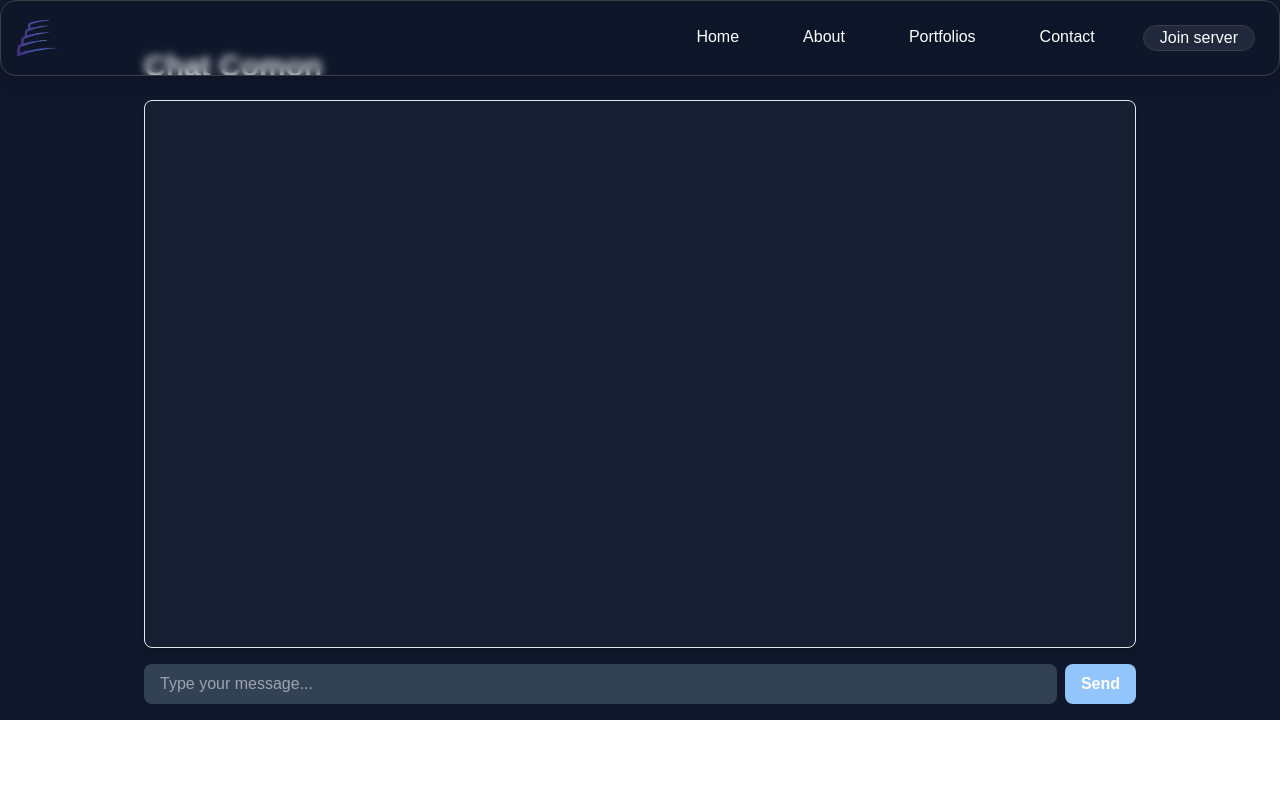
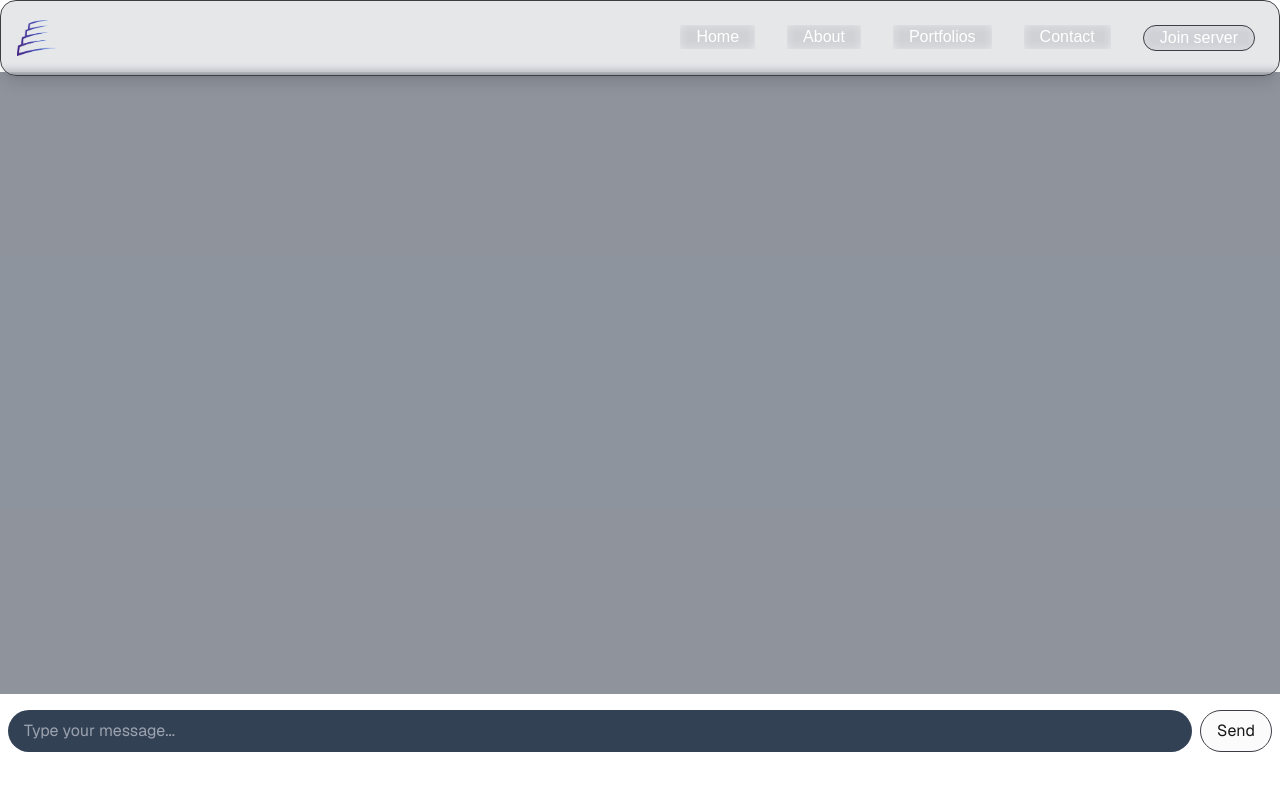
Before and after one commit to Comon-tech/comon-website, a Next.js app: page /activa in a window 1280 px wide. Shown: the top 790 px of the page. Built offline with nearby package versions, Linux system fonts and the light colour scheme.

Commit message:
fix activa style

```diff
--- a/app/activa/page.tsx
+++ b/app/activa/page.tsx
@@ -44,20 +44,20 @@ const Chat: React.FC = () => {
   }, [messages]);
 
   return (
-    <div className="w-full h-full flex flex-col items-center justify-center bg-slate-900 text-white">
-    <div className="max-w-5xl w-full mx-auto p-4 pt-12 flex flex-col h-[90vh]">
-      <header className="flex items-center justify-between mb-4">
+    <div className="w-full h-full flex flex-col items-center justify-center text- pt-8 font-[family-name:var(--font-geist-sans)]">
+    <div className=" w-full mx-auto pt-10 flex flex-col h-[90vh]">
+      {/* <header className="flex items-center justify-between mb-4">
         <h1 className="text-3xl font-bold">Chat Comon</h1>
-      </header>
-      <main className="flex-grow overflow-auto border rounded-lg shadow-md bg-slate-800/50 relative p-2">
+      </header> */}
+      <main className="flex-grow overflow-auto bg-slate-800/50 relative p-2">
       <div ref={chatWindowRef} className="space-y-4 p-4">
         {messages.map((message, index) => (
               <div
                 key={index}
                 className={`max-w-sm w-auto rounded-lg p-2 break-words ${
                   message.sender === "user"
-                    ? "bg-blue-500 text-white ml-auto"
-                    : "bg-gray-700 text-white mr-auto"
+                    ? "rounded-3xl border border-[#3c3e44] px-4 bg-gray-300 bg-clip-padding backdrop-filter backdrop-blur-sm bg-opacity-10 text-white ml-auto"
+                    : "px-4"
                 }`}
               >
             {message.text}
@@ -65,7 +65,7 @@ const Chat: React.FC = () => {
         ))}
       </div>
           </main>
-          <footer className="mt-4 flex space-x-2">
+          <footer className="mt-4 flex space-x-2 px-2">
         <input
           type="text"
           value={input}
@@ -76,11 +76,11 @@ const Chat: React.FC = () => {
               sendMessage();
             }
           }}
-            className="flex-grow px-4 py-2 rounded-lg bg-slate-700 text-white focus:outline-none"
+            className="flex-grow px-4 py-2 rounded-3xl bg-slate-700 text-white focus:outline-none"
         />
           <button
             onClick={sendMessage}
-            className="px-4 py-2 rounded-lg bg-blue-500 text-white font-semibold disabled:bg-blue-300"
+            className="p-2 text-center rounded-3xl border border-[#3c3e44] px-4 bg-gray-300 bg-clip-padding backdrop-filter backdrop-blur-sm bg-opacity-10"
             disabled={input.trim().length === 0 || input.length > 200}
           >
             Send
--- a/app/api/activa/route.ts
+++ b/app/api/activa/route.ts
@@ -2,8 +2,8 @@
 // Suggested code may be subject to a license. Learn more: ~LicenseLog:2930889970.
 import { NextRequest, NextResponse } from 'next/server';
 import { GoogleGenerativeAI } from '@google/generative-ai';
-const base_url = process.env.NEXT_PUBLIC_BASE_URL;
-const guild_id = process.env.NEXT_PUBLIC_GUILD_ID;
+// const base_url = process.env.NEXT_PUBLIC_BASE_URL;
+// const guild_id = process.env.NEXT_PUBLIC_GUILD_ID;
 const API_KEY = process.env.NEXT_PUBLIC_GOOGLE_API_KEY;
 
 export async function POST(req: NextRequest) {
--- a/app/page.tsx
+++ b/app/page.tsx
@@ -53,7 +53,7 @@ export default function Home() {
 
         <div className="flex flex-col sm:flex-row items-center justify-center gap-2">
         <a href="https://discord.gg/eqSU46Y7xW" className="w-full p-2 text-center rounded-3xl border border-[#3c3e44] px-4 bg-gray-300 bg-clip-padding backdrop-filter backdrop-blur-sm bg-opacity-10" >Join Comon server</a>
-        <a href="" className="w-full p-2 text-center rounded-3xl border border-[#3c3e44] px-4 bg-gray-300 bg-clip-padding backdrop-filter backdrop-blur-sm bg-opacity-10" >Explore Comon first</a>
+        <a href="/activa" className="w-full p-2 text-center rounded-3xl border border-[#3c3e44] px-4 bg-gray-300 bg-clip-padding backdrop-filter backdrop-blur-sm bg-opacity-10" >Explore Activa</a>
         </div>
 
       </div>
```
